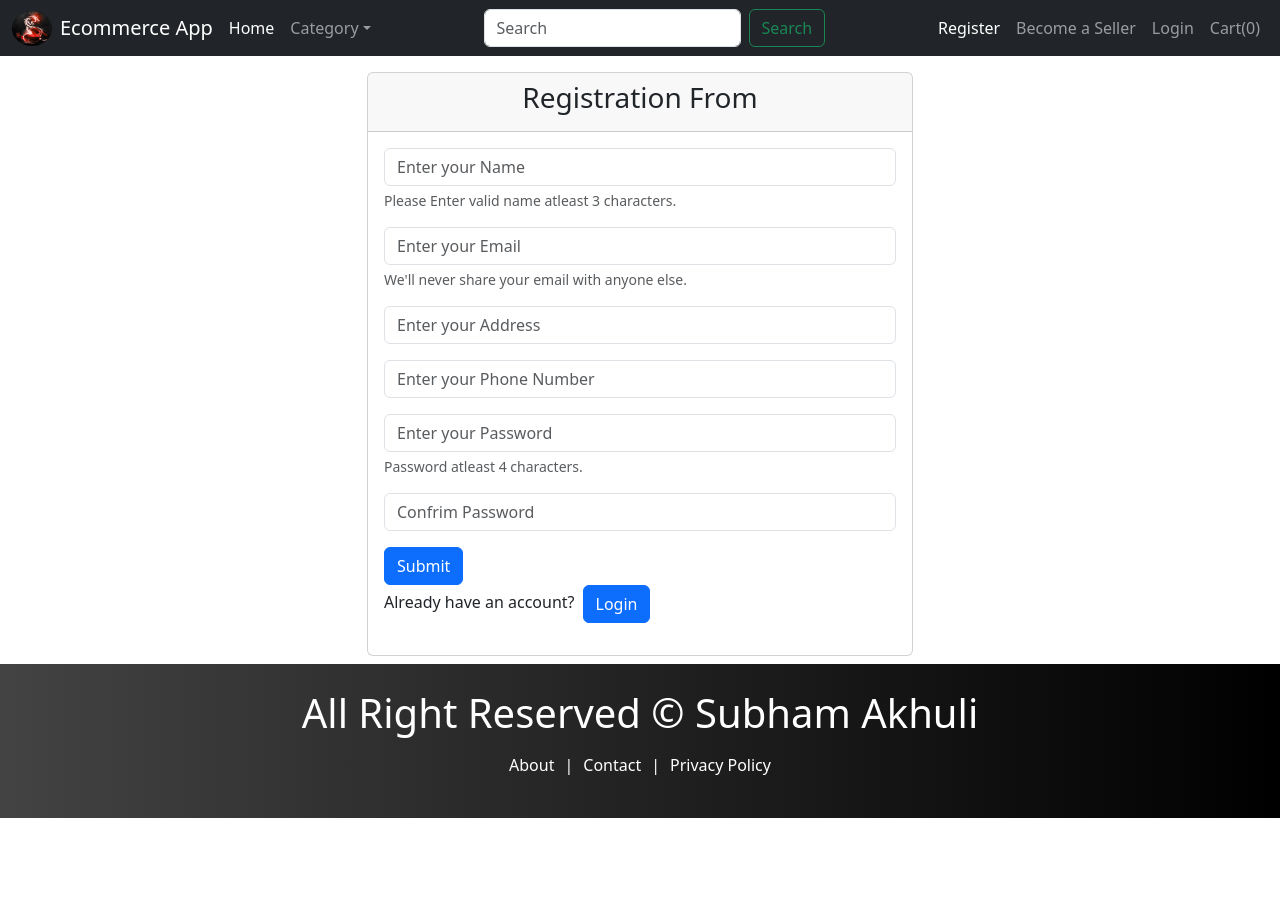
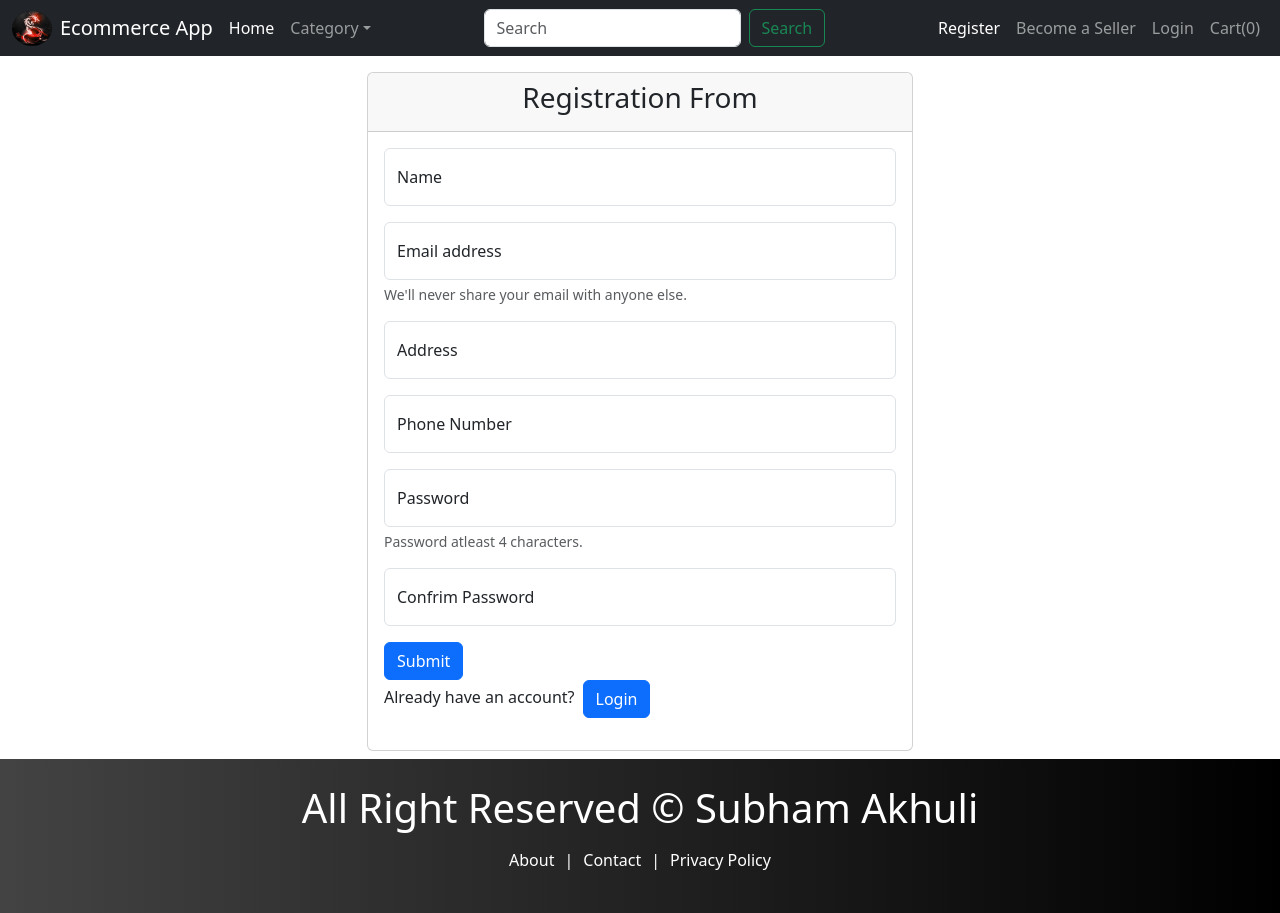
Before and after one commit to SubhamAkhuli/Ecommerce-Website, a React (Create React App) app in the folder client/: page /userregister in a window 1280 px wide. Before the commit the page ends 818 px from the top, so only its background shows below. Built offline with nearby package versions, Linux system fonts and the light colour scheme.

Commit message:
Refactor user registration form

```diff
--- a/client/src/pages/user/userRegister.js
+++ b/client/src/pages/user/userRegister.js
@@ -61,87 +61,85 @@ const UserRegister = () => {
               </div>
               <div className="card-body">
                 <form onSubmit={handleSubmit}>
-                  <div className="mb-3">
+                <div className="form-floating mb-3">
                     <input
                       type="text"
                       className="form-control"
-                      id="name"
-                      name="name"
+                      id="floatingInput"
                       placeholder="Enter your Name"
                       onChange={onChange}
-                      aria-describedby="emailHelp"
-                      minLength={3}
+                      name="name"
                       required
                     />
-                    <div id="emailHelp" className="form-text">
-                      Please Enter valid name atleast 3 characters.
-                    </div>
+                    <label htmlFor="floatingInput">Name</label>
                   </div>
-
-                  <div className="mb-3">
+                <div className="form-floating mb-3">
                     <input
                       type="email"
                       className="form-control"
-                      id="email"
+                      id="floatingInput"
+                      placeholder="name@example.com"
+                      onChange={onChange}
                       name="email"
-                      placeholder="Enter your Email"
-                      onChange={onChange}
-                      aria-describedby="emailHelp"
                       required
                     />
+                    <label htmlFor="floatingInput">Email address</label>
                     <div id="emailHelp" className="form-text">
                       We'll never share your email with anyone else.
                     </div>
                   </div>
-                  <div className="mb-3">
+
+
+                  <div className="form-floating mb-3">
                     <input
                       type="text"
                       className="form-control"
-                      id="address"
+                      id="floatingInput"
+                      placeholder="Enter your Name"
+                      onChange={onChange}
                       name="address"
-                      placeholder="Enter your Address"
-                      onChange={onChange}
                       required
                     />
+                    <label htmlFor="floatingInput">Address</label>
                   </div>
-                  <div className="mb-3">
+                  <div className="form-floating mb-3">
                     <input
                       type="text"
+                      className="form-control"
+                      id="floatingInput"
                       placeholder="Enter your Phone Number"
-                      className="form-control"
-                      id="phone"
+                      onChange={onChange}
                       name="phone"
-                      onChange={onChange}
-                      minLength={4}
                       required
                     />
+                    <label htmlFor="floatingInput">Phone Number</label>
                   </div>
-                  <div className="mb-3">
+                  <div className="form-floating mb-3">
                     <input
                       type="password"
+                      className="form-control"
+                      id="floatingPassword"
+                      placeholder="Password"
                       onChange={onChange}
-                      className="form-control"
-                      id="password"
                       name="password"
-                      minLength={4}
-                      placeholder="Enter your Password"
                       required
                     />
+                    <label htmlFor="floatingPassword">Password</label>
                     <div id="emailHelp" className="form-text">
                       Password atleast 4 characters.
                     </div>
                   </div>
-                  <div className="mb-3">
+                  <div className="form-floating mb-3">
                     <input
                       type="password"
                       className="form-control"
-                      id="cpassword"
-                      name="cpassword"
+                      id="floatingPassword"
                       placeholder="Confrim Password"
                       onChange={onChange}
-                      minLength={4}
+                      name="cpassword"
                       required
                     />
+                    <label htmlFor="floatingPassword">Confrim Password</label>
                   </div>
                   <button type="submit" className="btn btn-primary">
                     Submit
```
